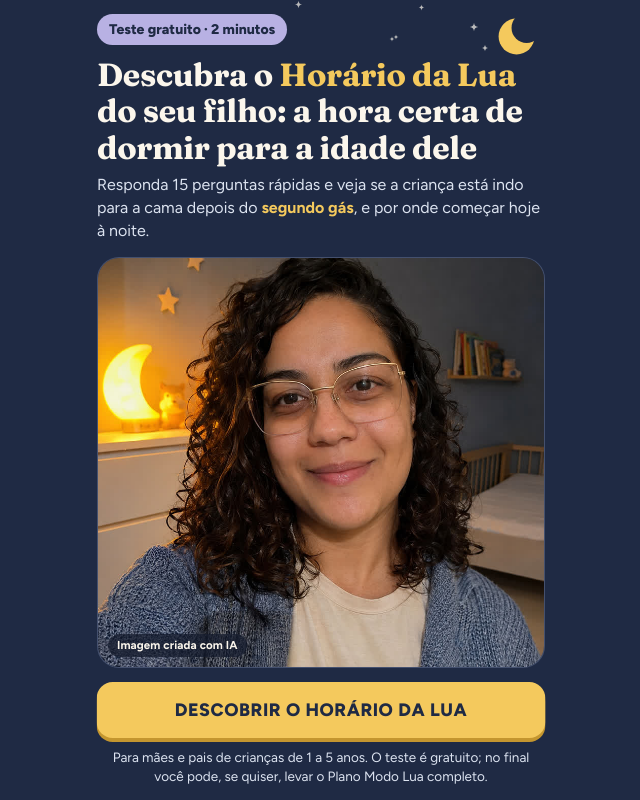
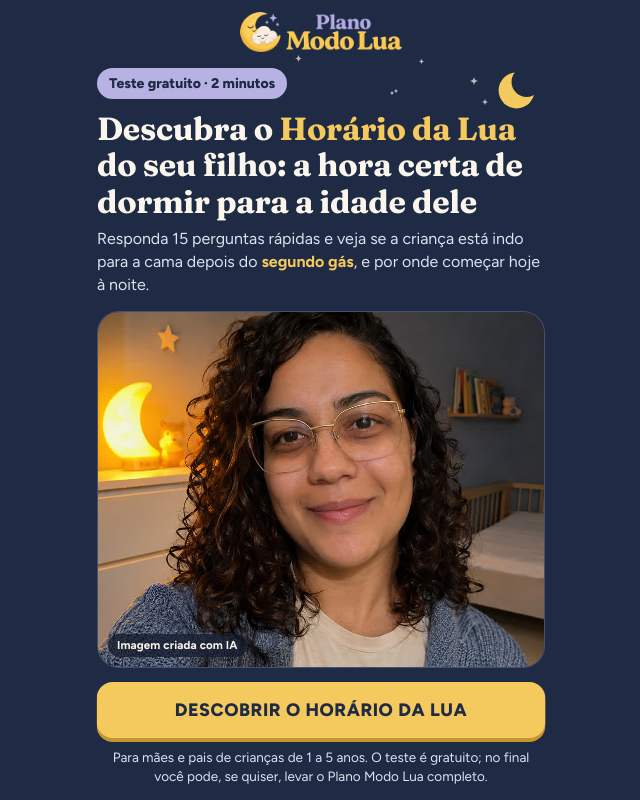
Before and after one commit to victor121h/plano-modo-lua, a plain HTML site: page index.html in a window 1280 px wide. Shown: the top 800 px of the page, without its empty margins (319-959 px from the left). Drawn offline with Linux system fonts and the light colour scheme.

Commit message:
Logo do produto no topo do quiz (capa, perguntas, carregamento e resultado)
- Logo horizontal (img/logo-h.png) no topo de todas as telas do index
- As telas descontam a altura da logo: a capa continua cabendo em 390x844
- Logo, logo horizontal e ícone com paleta de 256 cores (de 25-200 KB para 5-27 KB)

Co-Authored-By: Claude Opus 5.5 <noreply@anthropic.com>

```diff
--- a/css/estilo.css
+++ b/css/estilo.css
@@ -735,3 +735,10 @@ html.fundo-noite .rodape a, html.fundo-noite .rodape .cvv { color: var(--creme);
 /* Imagem carregada: some o fundo e o nome do arquivo do placeholder (igual ao Prato Ponte; o onerror remove o <img> e o placeholder volta) */
 .midia--contain:has(> img) { background: none; }
 .midia:has(> img)::after { content: none; }
+
+/* Logo no topo do quiz (capa, perguntas, carregamento e resultado). As telas descontam a altura dela para a capa continuar cabendo em 390×844 */
+.topo-marca { display: flex; justify-content: center; padding: 12px 0 2px; position: relative; z-index: 1; }
+.topo-marca img { display: block; height: 40px; width: auto; }
+.topo-marca ~ .capa, .topo-marca ~ .quiz, .topo-marca ~ .carregando { min-height: calc(100vh - 54px); min-height: calc(100svh - 54px); }
+/* Nas telas de fundo creme, a logo da Lua vai numa pílula azul-noite (o amarelo não aparece sobre o creme) */
+html:not(.fundo-noite) .topo-marca img { height: 32px; padding: 5px 14px; background: var(--noite); border-radius: 999px; box-sizing: content-box; }
--- a/index.html
+++ b/index.html
@@ -40,6 +40,8 @@
 </head>
 <body>
   <main class="pagina">
+    <!-- Logo do produto no topo de todas as telas do quiz -->
+    <header class="topo-marca"><img src="img/logo-h.png" alt="Plano Modo Lua" width="390" height="96" decoding="async" fetchpriority="high"></header>
 
     <!-- ===================== ETAPA 1 · CAPA ===================== -->
     <section id="tela-capa" class="capa" aria-labelledby="capa-titulo">
```
Also changed, not shown: img/icone.png, img/logo-h.png (added), img/logo.png.
